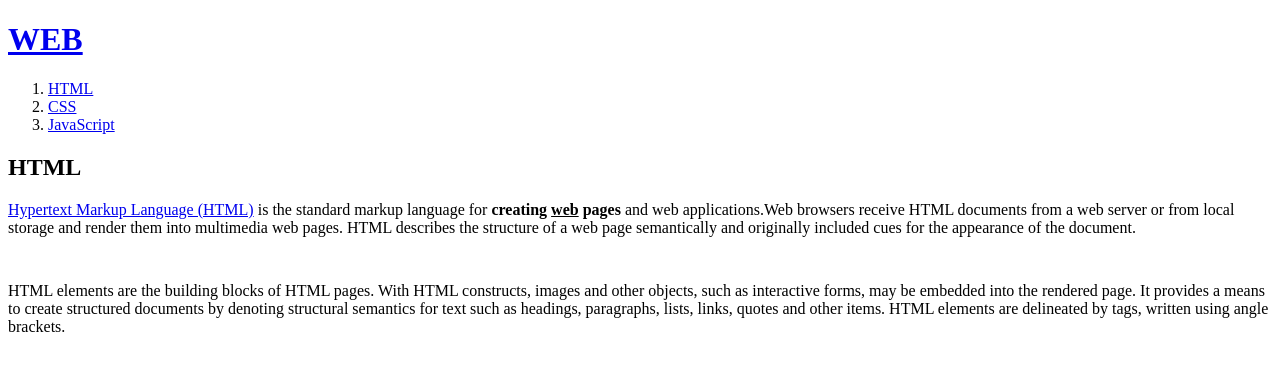
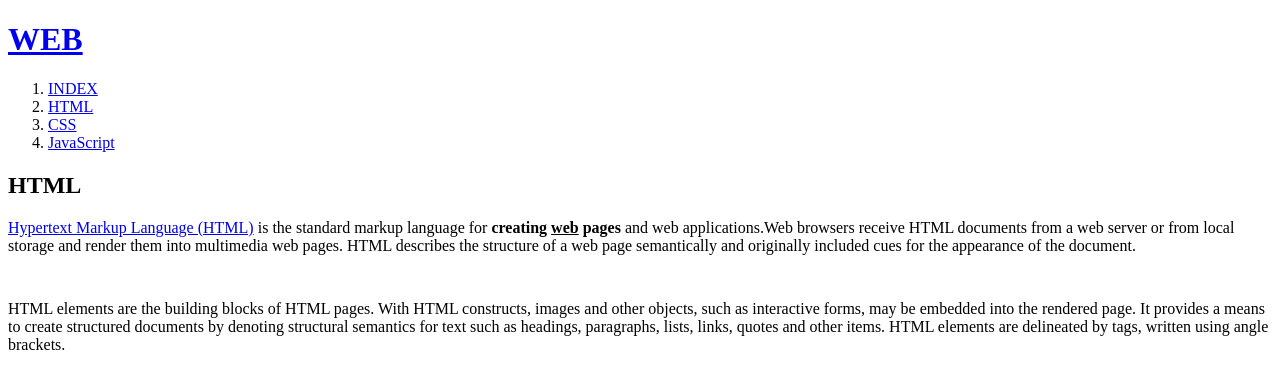
Before and after one commit to jeonjikk/WebStudy, a plain HTML site: page index.html in a window 1280 px wide. Drawn offline with Linux system fonts and the light colour scheme.

Commit message:
Update index.html

```diff
--- a/index.html
+++ b/index.html
@@ -10,6 +10,7 @@
       <a href="index.html">WEB</a>
     </h1>
     <ol>
+      <li><a href="1.html">INDEX</a></li>
       <li><a href="1.html">HTML</a></li>
       <li><a href="1.html">CSS</a></li>
       <li><a href="1.html">JavaScript</a></li>
```
